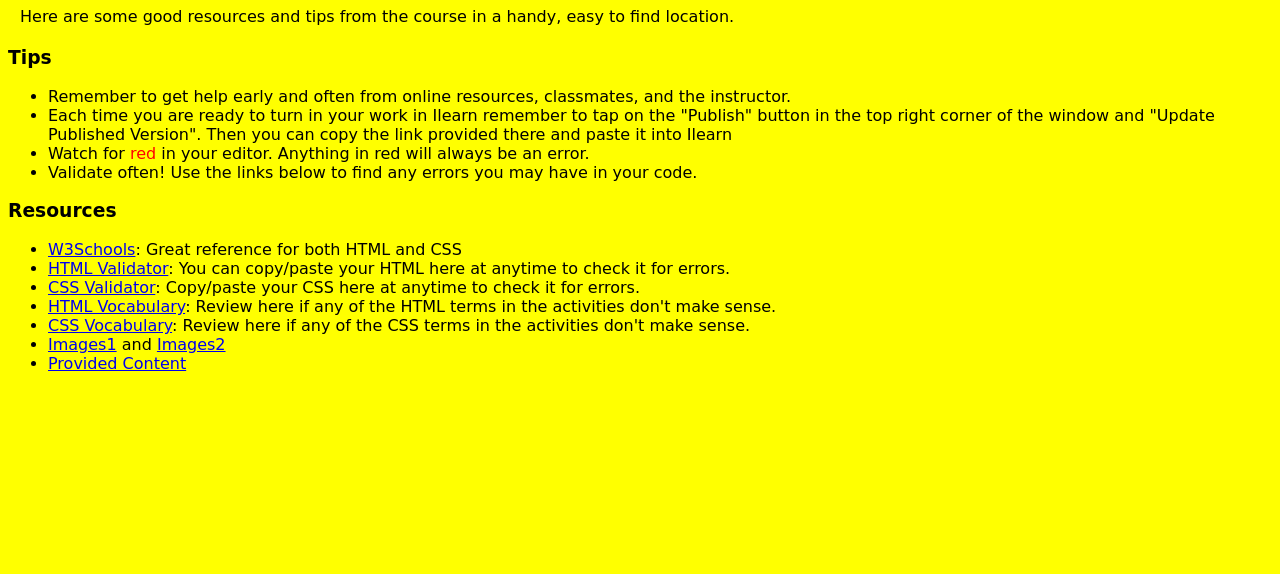
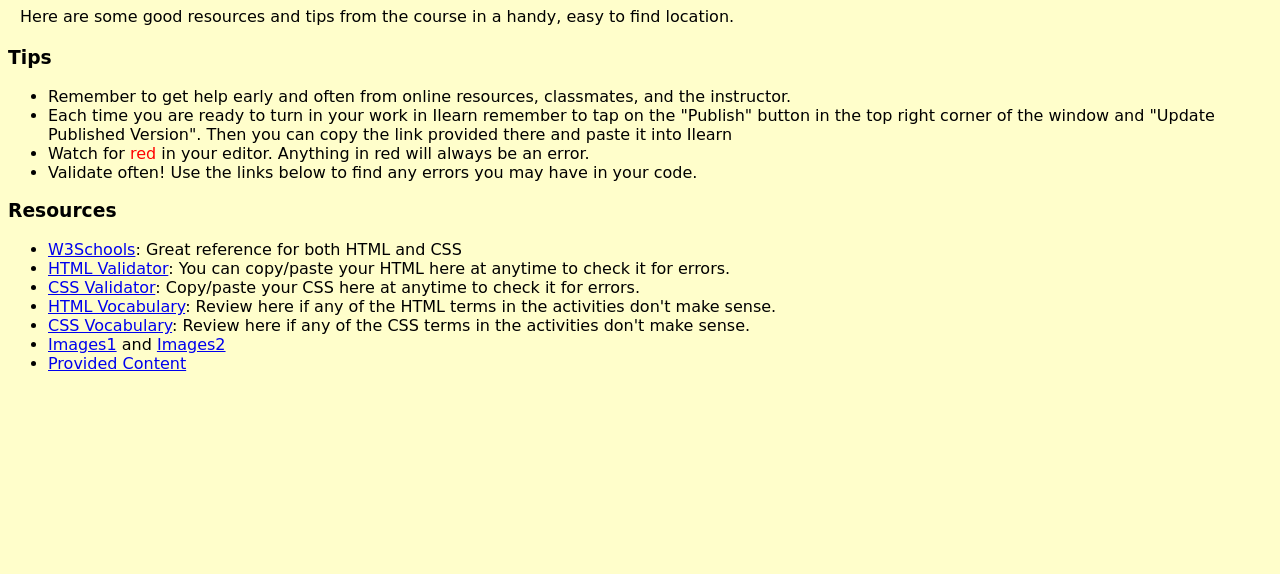
Before and after one commit to kwakuaboagye/WFD130, a plain HTML site: page resources.html in a window 1280 px wide. Shown: the part 226-800 px from the top of the page. Drawn offline with Linux system fonts and the light colour scheme; a web font is replaced by a local one.

Commit message:
Update styles3.css

```diff
--- a/styles3.css
+++ b/styles3.css
@@ -2,7 +2,7 @@
 @import url('https://fonts.googleapis.com/css?family=Hind&display');
 
 body{
-  background-color: yellow;
+  background-color:#FFFECB;
   font-family: 'New Rocker', cursive;
 }
 #content{
```
